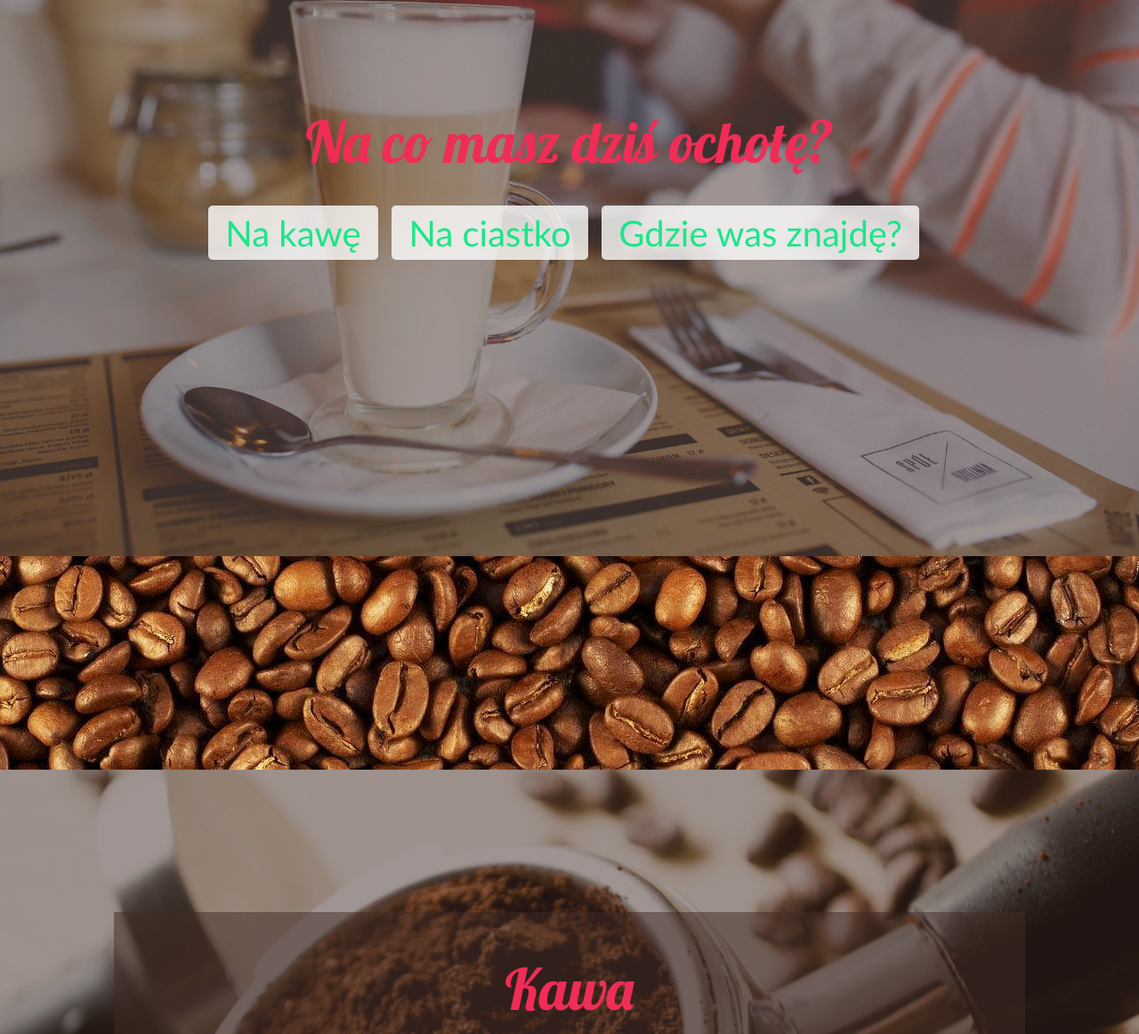
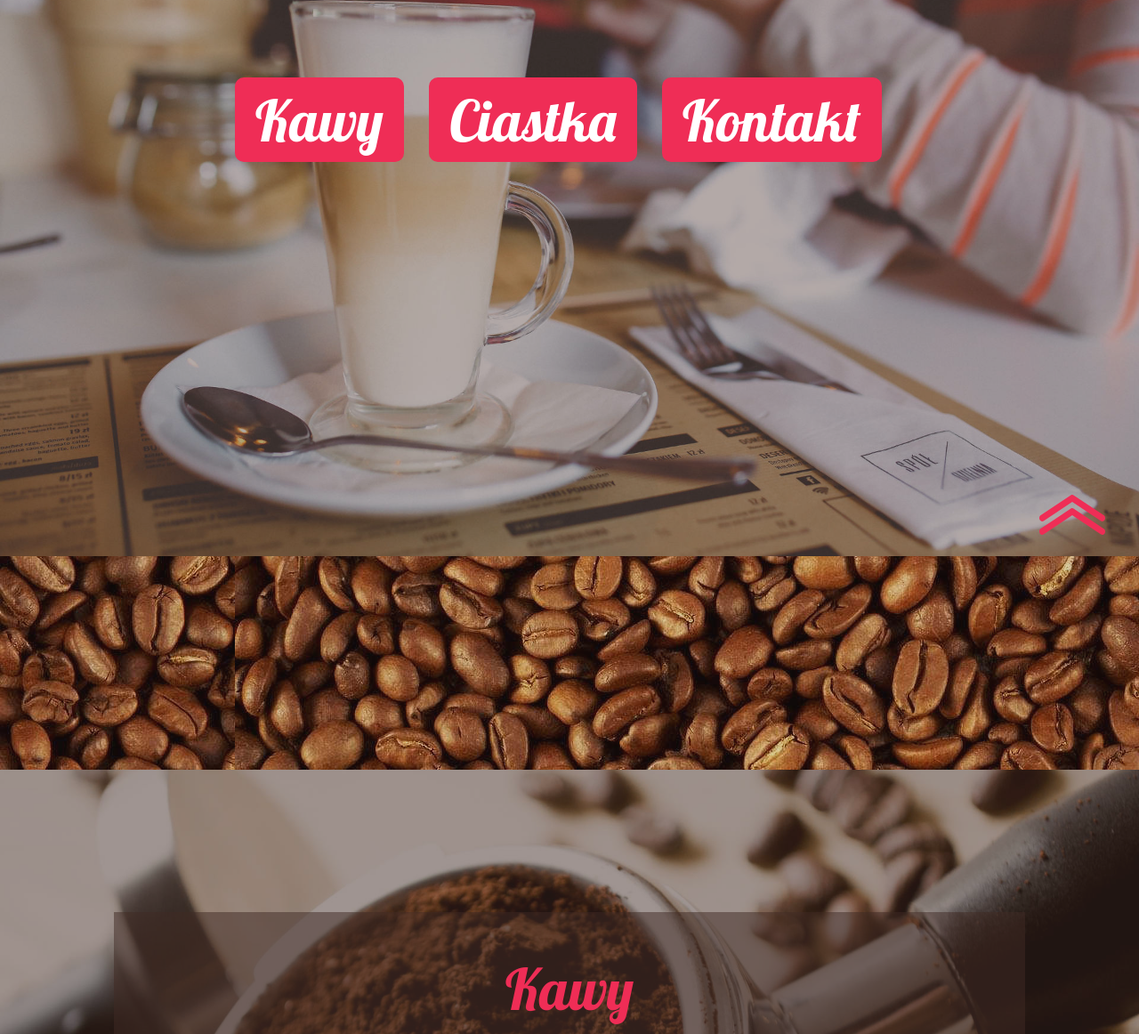
Before and after one commit to beaslowik/Kawiarnia, a plain HTML site: page index.html in a window 1280 px wide. Shown: the part 1215-2377 px from the top of the page at 89% size. Drawn offline with Linux system fonts and the light colour scheme.

Commit message:
Changes to be committed: 	modified:   .idea/workspace.xml 	new file:   images/arrow_go_top.svg 	deleted:    images/bg_pattern.png 	deleted:    images/cup_img.jpg 	deleted:    images/cup_img_2.jpg 	deleted:    images/cup_img_3.jpg 	deleted:    images/cup_img_4.jpg 	modified:   index.html 	modified:   script/script.js 	modified:   style/style.css

```diff
--- a/index.html
+++ b/index.html
@@ -15,13 +15,12 @@
 <body>
 
 <!--FIRST PAGE-->
-<section class="page_intro page_bg_img">
+<section id="intro_page" class="page_intro page_bg_img">
     <div class="shadow_filter_first">
         <div class="inscription_bg">
             <header>
                 <h1>Kawiarnia<br>
                     <span class="logo">Gadka Szmatka</span></h1>
-
             </header>
         </div>
         <div class="bottom_arrow" data-href="arrow_page_menu">
@@ -31,36 +30,41 @@
 </section>
 
 <!--SPACER COFFE BEANS-->
-<div class="spacer_beans" data-enllax-ratio="0.9" data-enllax-direction="horizontal"></div>
+<div class="spacer_beans" data-enllax-ratio="0.9" data-enllax-direction="horizontal">
+    <div class="shadow_filter_spacer"></div>
+</div>
 
 
 <!--PAGE MENU-->
 <section id="arrow_page_menu" class="page_menu page_bg_img">
     <div class="shadow_filter_first">
         <div class="inscription_bg">
-            <header>
-                <h2>Na co masz dziś ochotę?</h2>
-            </header>
+            <!--<header>-->
+            <!--<h2>Na co masz dziś ochotę?</h2>-->
+            <!--</header>-->
             <nav class="main_nav">
                 <ul>
-                    <li data-href="cafe">Na kawę</li>
-                    <li data-href="cake">Na ciastko</li>
-                    <li data-href="map">Gdzie was znajdę?</li>
+                    <li data-href="cafe">Kawy</li>
+                    <li data-href="cake">Ciastka</li>
+                    <li data-href="map">Kontakt</li>
                 </ul>
             </nav>
         </div>
     </div>
+    <img class="arrow_go_top" src="images/arrow_go_top.svg" data-href="intro_page">
 </section>
 
 <!--SPACER COFFE BEANS-->
-<div class="spacer_beans" data-enllax-ratio="0.9"></div>
+<div class="spacer_beans" data-enllax-ratio="0.9" data-enllax-direction="horizontal">
+    <div class="shadow_filter_spacer"></div>
+</div>
 
 <!--PAGE MENU KAWA-->
 <section id="cafe" class="page_cafe page_bg_img">
     <div class="shadow_filter_second">
         <div class="menu_card">
             <header>
-                <h2>Kawa</h2>
+                <h2>Kawy</h2>
             </header>
             <ul>
                 <li>Czarna kawa - 5,00 zł</li>
@@ -73,10 +77,13 @@
             </ul>
         </div>
     </div>
+    <img class="arrow_go_top" src="images/arrow_go_top.svg" data-href="intro_page">
 </section>
 
 <!--SPACER COFFE BEANS-->
-<div class="spacer_beans" data-enllax-ratio="0.9"></div>
+<div class="spacer_beans" data-enllax-ratio="0.9" data-enllax-direction="horizontal">
+    <div class="shadow_filter_spacer"></div>
+</div>
 
 <!--PAGE MENU CIASTKA-->
 <section id="cake" class="page_cakes page_bg_img">
@@ -96,11 +103,14 @@
             </ul>
         </div>
     </div>
+    <img class="arrow_go_top" src="images/arrow_go_top.svg" data-href="intro_page">
 </section>
 
 
 <!--SPACER COFFE BEANS-->
-<div class="spacer_beans" data-enllax-ratio="0.9"></div>
+<div class="spacer_beans" data-enllax-ratio="0.9" data-enllax-direction="horizontal">
+    <div class="shadow_filter_spacer"></div>
+</div>
 
 <!--PAGE CONTACT-->
 <section id="map" class="page_map page_bg_img">
@@ -129,6 +139,7 @@
             </div>
         </div>
     </div>
+    <img class="arrow_go_top" src="images/arrow_go_top.svg" data-href="intro_page">
 </section>
 
 
--- a/script/script.js
+++ b/script/script.js
@@ -6,20 +6,19 @@ $(".bottom_arrow").on("click",
     function(){
         var myHref = $(this).data("href");
         $("html, body").animate({scrollTop: $("#" + myHref).position().top}, 1000);
-
-
-
     });
 
     $("li").on("click",
         function(){
             var myHref = $(this).data("href");
             $("html, body").animate({scrollTop: $("#" + myHref).position().top}, 1000);
-
-
-
         });
 
+    $(".arrow_go_top").on("click",
+        function(){
+            var myHref = $(this).data("href");
+            $("html, body").animate({scrollTop: $("#" + myHref).position().top}, 1000);
+        });
 
 //STICKY MENU
 
@@ -29,7 +28,7 @@ $(".bottom_arrow").on("click",
     var myNavigationPosition = myNavigation.offset().top;
     var height1 = $('.page_intro').height();
     var height2 = $('.spacer_beans').height();
-    var height3 = $('.page_menu').height()/2;
+    var height3 = $('.page_menu').height()/3;
 
     var allHeight = height1 + height2+ height3;
 
@@ -38,7 +37,6 @@ $(".bottom_arrow").on("click",
         var scrollPosition = $(window).scrollTop();
 
         if(scrollPosition > allHeight) {
-            console.log('wiwiwi');
             myNavigation.addClass('sticky');
         } else {
             myNavigation.removeClass('sticky');
--- a/style/style.css
+++ b/style/style.css
@@ -15,12 +15,18 @@
 .shadow_filter_first{
     width: 100%;
     height: 100%;
-    background-color: rgba(65, 42, 36, 0.5);
+    background-color: rgba(65, 42, 36, 0.4);
 }
 .shadow_filter_second{
     width: 100%;
     height: 100%;
     background-color: rgba(65, 42, 36, 0.5);
+}
+
+.shadow_filter_spacer{
+    width: 100%;
+    height: 100%;
+    background-color: rgba(65, 42, 36, 0.2);
 }
 
 .inscription_bg{
@@ -50,8 +56,19 @@
     top: 0;
     width: 100%;
     background-color: #564946;
-    padding: 2% 0;
+    padding: 0.5% 0;
     z-index: 2;
+}
+
+section{
+    position: relative;
+}
+
+section .arrow_go_top{
+    cursor: pointer;
+    position: absolute;
+    bottom: 3%;
+    right: 3%;
 }
 
 /*== FONT  SIZE*/
@@ -67,8 +84,8 @@ p, li {
 }
 
 h1 {
-    font-size: 4rem;
-    line-height: 5rem;
+    font-size: 6rem;
+    line-height: 6rem;
     font-family: 'Ubuntu', 'latoblack', sans-serif;
     color: #EF2D56;
 }
@@ -132,9 +149,8 @@ ANIMATIONS
     animation-timing-function: ease-out;
     animation-iteration-count: infinite;
     animation-direction: alternate;
+    cursor: pointer;
 }
-
-
 
 /*
 INTRO PAGE
@@ -148,43 +164,27 @@ INTRO PAGE
 /*
 PAGE MENU
 */
-
-/*@keyframes menuItem{*/
-    /*0%{*/
-        /*transform: rotate(45deg);*/
-    /*}*/
-/*}*/
-
 .page_menu {
     background-image: url("../images/secondpage_img.jpg");
 }
 
-.page_menu h2{
-    line-height: 9rem;
-}
-
 .page_menu li{
+    cursor: pointer;
     display: inline-block;
-    font-size: 2.5rem;
-    padding: 0.5% 1.5%;
-    border-radius: 5px;
-    margin-right: 1%;
-    color: #1ae788;
-    background-color: rgba(255,255,255,0.8);
-
-
-
+    font-family: 'Lobster', 'Ubuntu', 'latoregular', sans-serif;
+    font-size: 4rem;
+    padding: 1.5% 1.5%;
+    border-radius: 10px;
+    margin-right: 2%;
+    color: white;
+    background-color: #EF2D56;
+    border: 4px solid #EF2D56;
 }
 
 .page_menu li:hover{
     color: white;
     background-color: #1ae788;
-
-    /*animation-name: menuItem;*/
-    /*animation-duration: 1s;*/
-    /*animation-timing-function: ease-out;*/
-    /*animation-iteration-count: infinite;*/
-    /*animation-direction: alternate;*/
+    border: 4px solid #1ae788;
 }
 
 /*
```
Also changed, not shown: images/arrow_go_top.svg (added), images/bg_pattern.png (deleted), images/cup_img.jpg (deleted), images/cup_img_2.jpg (deleted), images/cup_img_3.jpg (deleted), images/cup_img_4.jpg (deleted).
